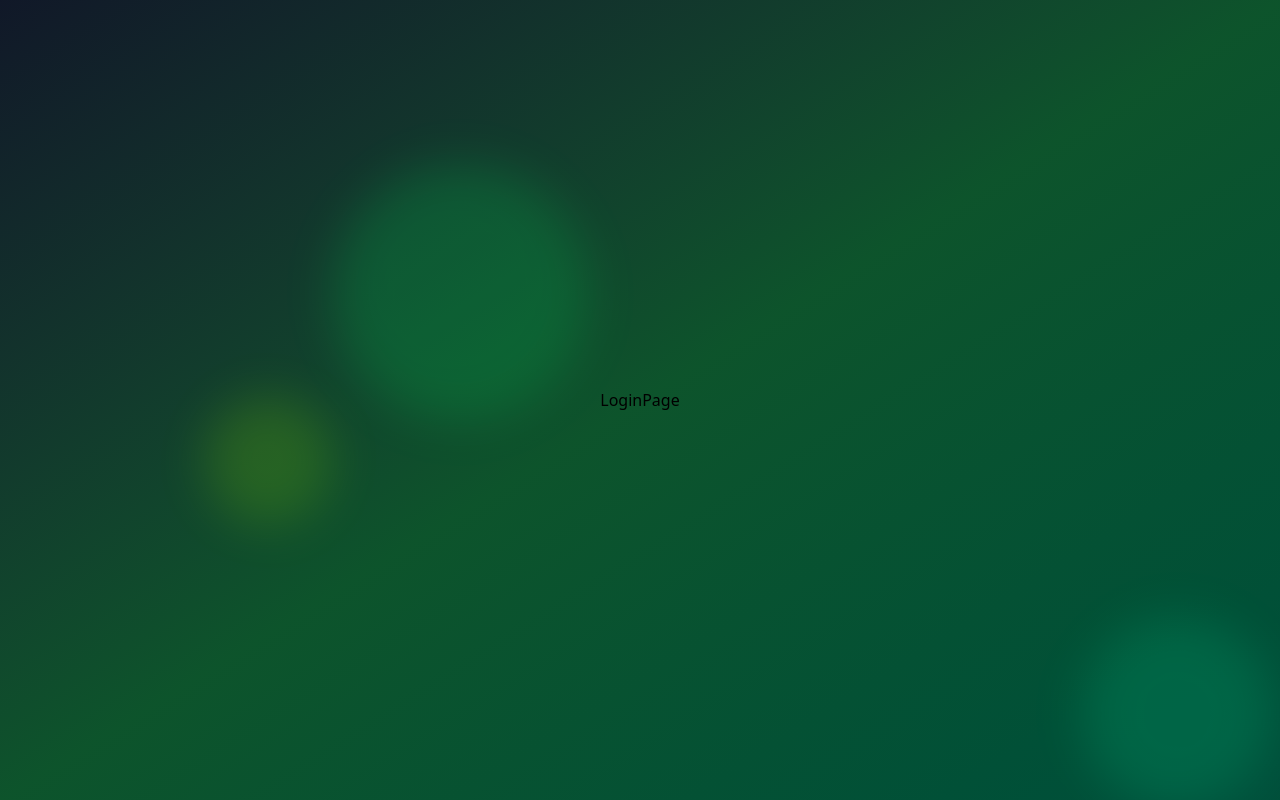
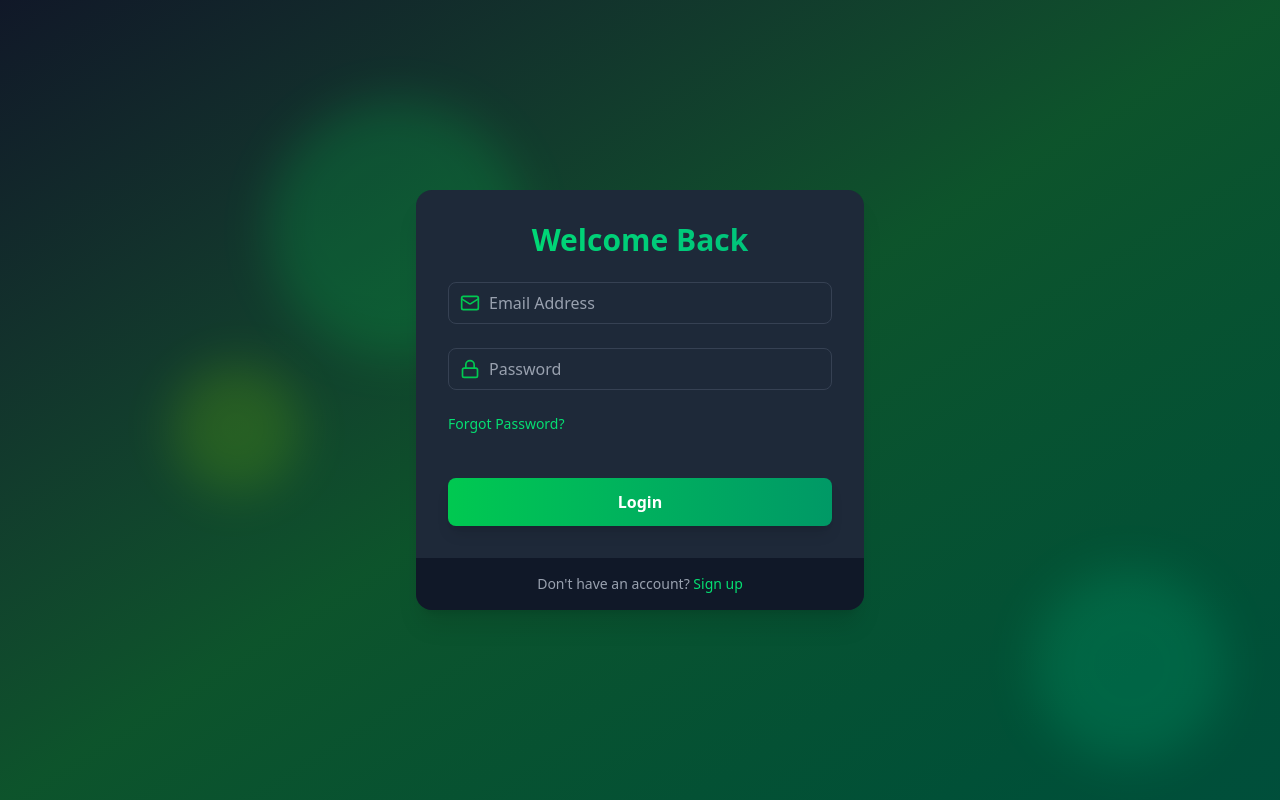
Before and after one commit to SirJames115/Advanced-Auth-Template, a React (Vite) app in the folder frontend/: page /login in a window 1280 px wide. Built offline with nearby package versions, Linux system fonts and the light colour scheme.

Commit message:
added login page

```diff
--- a/frontend/src/pages/LoginPage.jsx
+++ b/frontend/src/pages/LoginPage.jsx
@@ -1,7 +1,76 @@
-import React from "react";
+import React, { useState } from "react";
+import { motion } from "framer-motion";
+import { Mail, Lock, Loader } from "lucide-react";
+import { Link } from "react-router-dom";
+import Input from "../components/Input";
 
 const LoginPage = () => {
-  return <div>LoginPage</div>;
+  const [email, setEmail] = useState("");
+  const [password, setPassword] = useState("");
+  const isLoading = false;
+
+  const handleLogin = (e) => {
+    e.preventDefault();
+  };
+  return (
+    <motion.div
+      initial={{ opacity: 0, y: 20 }}
+      animate={{ opacity: 1, y: 0 }}
+      transition={{ duration: 0.5 }}
+      className="max-w-md w-full bg-gray-800 bg-opacity-50 backdrop-filter backdrop-blur-xl rounded-2xl shadow-xl overflow-hidden"
+    >
+      <div className="p-8">
+        <h2 className="text-3xl font-bold mb-6 text-center bg-gradient-to-r from-green-400 to-emerald-500 text-transparent bg-clip-text">
+          Welcome Back
+        </h2>
+        <form onSubmit={handleLogin}>
+          <Input
+            icon={Mail}
+            type="email"
+            placeholder="Email Address"
+            value={email}
+            onChange={(e) => setEmail(e.target.value)}
+          />
+          <Input
+            icon={Lock}
+            type="password"
+            placeholder="Password"
+            value={password}
+            onChange={(e) => setPassword(e.target.value)}
+          />
+          <div className="flex items-center mb-6">
+            <Link
+              to="/forgot-password"
+              className="text-sm text-green-400 hover:underline"
+            >
+              Forgot Password?
+            </Link>
+          </div>
+          <motion.button
+            className="mt-5 w-full py-3 px-4 bg-gradient-to-r from-green-500 to-emerald-600 text-white font-bold rounded-lg shadow-lg hover:from-green-600 hover:to-emerald-700 focus:outline-none focus:ring-2 focus:ring-green-500 focus:ring-offset-2 focus:ring-offset-gray-900 transition duration-200"
+            whileHover={{ scale: 1.02 }}
+            whiletop={{ scale: 0.98 }}
+            type="submit"
+            disabled={isLoading}
+          >
+            {isLoading ? (
+              <Loader className="w-6 h-6 animate-spin mx-auto" color="white" />
+            ) : (
+              "Login"
+            )}
+          </motion.button>
+        </form>
+      </div>
+      <div className="px-8 py-4 bg-gray-900 bg-opacity-50 flex justify-center">
+        <p className="text-sm text-gray-400">
+          Don&apos;t have an account?{" "}
+          <Link to={"/signup"} className="text-green-400 hover:underline">
+            Sign up
+          </Link>
+        </p>
+      </div>
+    </motion.div>
+  );
 };
 
 export default LoginPage;
```
